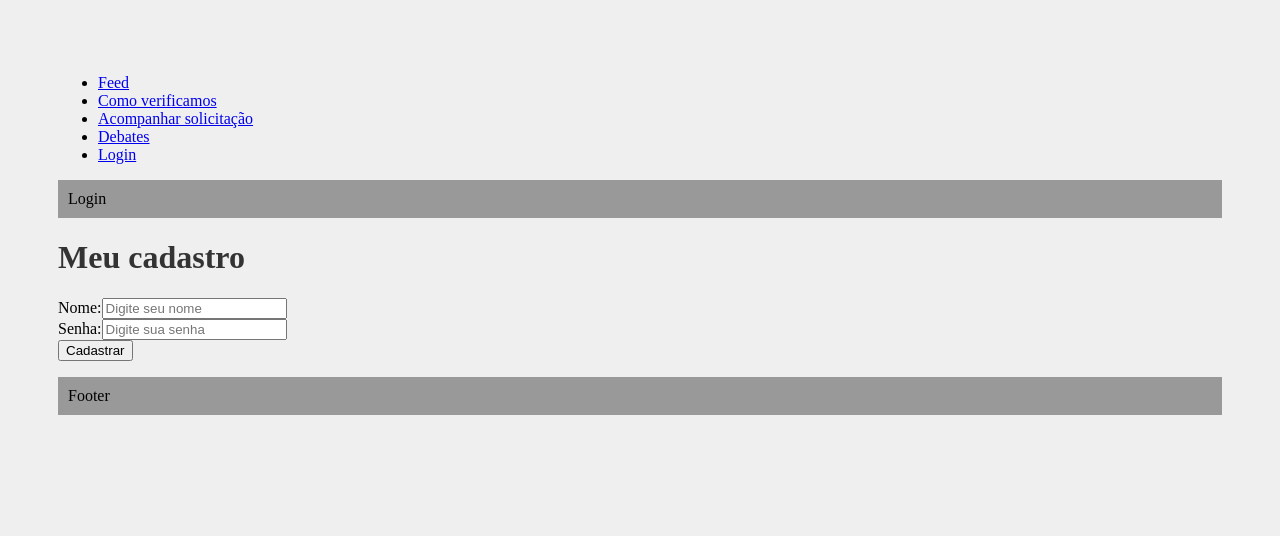
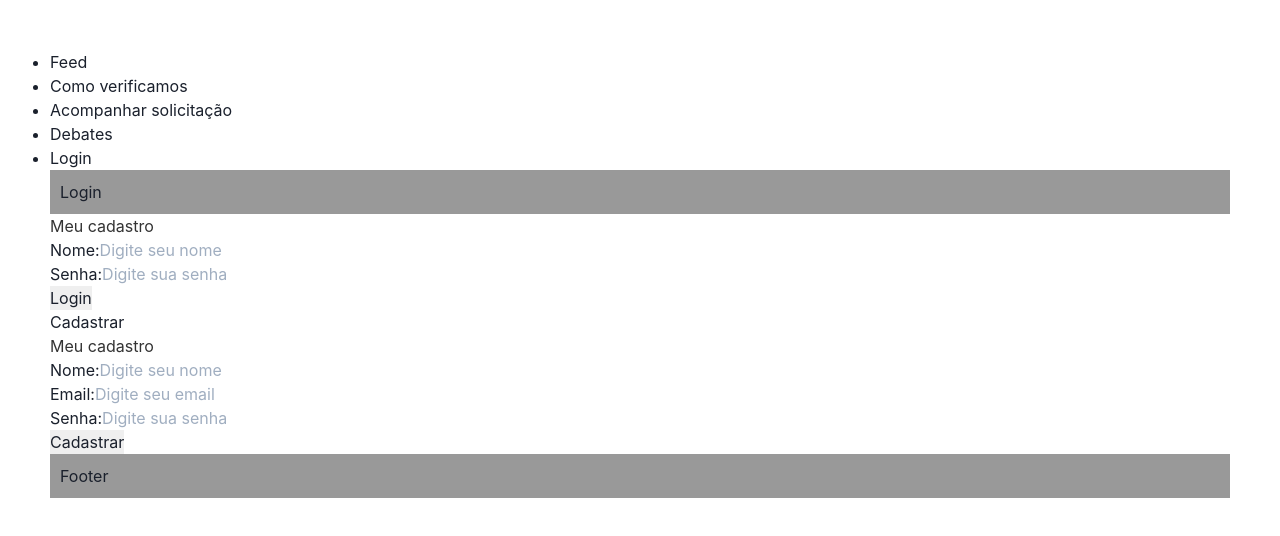
Before and after one commit to ds-feudo-rosa/frontend, a React (Create React App) app: page /login in a window 1280 px wide. Shown: the top 536 px of the page. Built offline with nearby package versions, Linux system fonts and the light colour scheme.

Commit message:
teste chackra ui

```diff
--- a/package.json
+++ b/package.json
@@ -3,9 +3,13 @@
   "version": "0.1.0",
   "private": true,
   "dependencies": {
+    "@chakra-ui/react": "^1.8.6",
+    "@emotion/react": "^11",
+    "@emotion/styled": "^11",
     "@testing-library/jest-dom": "^5.16.2",
     "@testing-library/react": "^12.1.3",
     "@testing-library/user-event": "^13.5.0",
+    "framer-motion": "^6",
     "react": "^17.0.2",
     "react-dom": "^17.0.2",
     "react-router-dom": "^6.2.2",
--- a/src/App.js
+++ b/src/App.jsx
@@ -1,3 +1,4 @@
+//libs
 import React from 'react';
 import { BrowserRouter, Route ,Routes } from "react-router-dom";
 
--- a/src/components/layout/Navbar.js
+++ b/src/components/layout/Navbar.js
@@ -1,4 +1,5 @@
 import { Link } from 'react-router-dom'
+
 
 export default function Navbar() {
     return(
--- a/src/components/layout/layoutLogin/Form.js
+++ b/src/components/layout/forms/formCadastro.js
@@ -1,12 +1,13 @@
 import { useState } from 'react';
 
-export default function Form() {
+export default function FormCadastro() {
     function cadastrarUsuario(e) {
         e.preventDefault()
         console.log(`Usuário ${name} foi cadastrado com a senha ${password}`)
     }
 
     const [name, setName] = useState()
+    const [email, setEmail] = useState()
     const [password, setPassowrd] = useState()
     return (
         <div>
@@ -21,6 +22,16 @@ export default function Form() {
                     placeholder="Digite seu nome"
                     value={name}
                     onChange={(e) => setName(e.target.value)}
+                    />
+                </div>
+                <div>
+                    <label htmlFor="email">Email:</label>
+                    <input
+                    type="text"
+                    id="email"
+                    placeholder="Digite seu email"
+                    value={email}
+                    onChange={(e) => setEmail(e.target.value)}
                     />
                 </div>
                 <div>
--- /dev/null
+++ b/src/components/layout/forms/formLogin.js
@@ -0,0 +1,46 @@
+import { useState } from 'react';
+
+export default function FormLogin() {
+    function receberUsuario(e) {
+        e.preventDefault()
+        console.log(`Usuário ${name} logou com a senha ${password}`)
+    }
+
+    const [name, setName] = useState()
+    const [password, setPassowrd] = useState()
+    return (
+        <div>
+            <h1>Meu cadastro</h1>
+            <form onSubmit={receberUsuario}>
+                <div>
+                    <label htmlFor="name">Nome:</label>
+                    <input
+                    type="text"
+                    id="name"
+                    name="name"
+                    placeholder="Digite seu nome"
+                    value={name}
+                    onChange={(e) => setName(e.target.value)}
+                    />
+                </div>
+                <div>
+                    <label htmlFor="password">Senha:</label>
+                    <input
+                    type="password"
+                    id="passowrd"
+                    placeholder="Digite sua senha"
+                    value={password}
+                    onChange={(e) => setPassowrd(e.target.value)}
+                    />
+                </div>
+                <div>
+                    <input type="submit" value="Login"/>
+                </div>
+                <div>
+                    <button to='./'>Cadastrar</button>
+                </div>
+            </form>
+
+        </div>
+    );
+};
--- a/src/components/pages/Login.js
+++ b/src/components/pages/Login.js
@@ -1,10 +1,12 @@
-import Form from './../layout/layoutLogin/Form'
+import FormCadastro from '../layout/forms/formCadastro';
+import FormLogin from '../layout/forms/formLogin';
 
 export default function Login() {
     return (
         <>
             <p>Login</p>
-            <Form />
+            <FormLogin />
+            <FormCadastro />
         </>
     );
 };
--- /dev/null
+++ b/src/components/pages/subPages/CadastroUsuario.js
@@ -0,0 +1 @@
+//export default Cadastro() {}
--- a/src/index.js
+++ b/src/index.jsx
@@ -3,12 +3,15 @@ import ReactDOM from 'react-dom';
 import './index.css';
 import App from './App';
 import reportWebVitals from './reportWebVitals';
+import { ChakraProvider } from '@chakra-ui/react'
 
 
 
 ReactDOM.render(
   <React.StrictMode>
-    <App />
+    <ChakraProvider>
+      <App />
+    </ChakraProvider>
   </React.StrictMode>,
   document.getElementById('root')
 );
```
Also changed, not shown: src/setupTests.js (deleted, +0 -5 lines), 2 other files (tests, documents, lock files or other folders).
